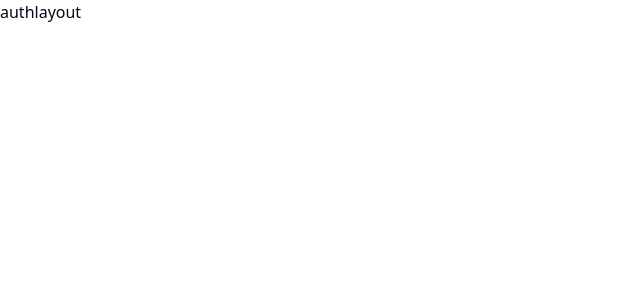
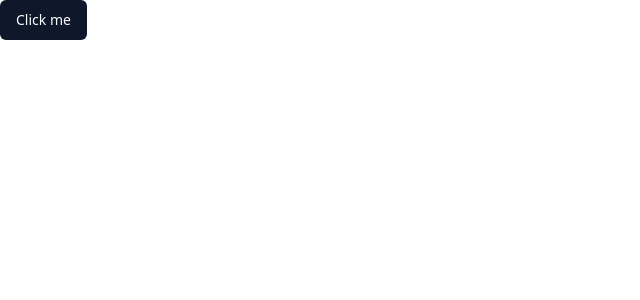
Before and after one commit to STARTNuremberg/Job_Board_Frontend, a React (Vite) app: page /Sign-up in a window 1280 px wide. Shown: the top 300 px of the page, without its empty margins (0-640 px from the left). Built offline with nearby package versions, Linux system fonts and the light colour scheme.

Commit message:
update AuthLayout && Add Schadcn Button

```diff
--- a/package.json
+++ b/package.json
@@ -10,6 +10,7 @@
     "preview": "vite preview"
   },
   "dependencies": {
+    "@radix-ui/react-slot": "^1.0.2",
     "class-variance-authority": "^0.7.0",
     "clsx": "^2.0.0",
     "lucide-react": "^0.302.0",
--- a/src/_auth/AuthLayout.tsx
+++ b/src/_auth/AuthLayout.tsx
@@ -1,7 +1,19 @@
-import React from "react";
+import { Outlet, Navigate } from "react-router-dom";
 
 const AuthLayout = () => {
-  return <div>authlayout</div>;
+  const isAuthenticated = false;
+
+  return <>
+    {isAuthenticated ? (
+      <Navigate to="./" />
+    ): (
+      <>
+        <section>
+          <Outlet />
+        </section>
+      </>
+    )}
+  </>;
 };
 
 export default AuthLayout;
--- a/src/_auth/forms/SignupForm.tsx
+++ b/src/_auth/forms/SignupForm.tsx
@@ -1,7 +1,9 @@
-import React from "react";
+import { Button } from "@/components/ui/button";
 
 const SignUpForm = () => {
-  return <div></div>;
+  return <>
+    <Button>Click me</Button>
+  </>;
 };
 
 export default SignUpForm;
--- /dev/null
+++ b/src/components/ui/button.tsx
@@ -0,0 +1,56 @@
+import * as React from "react"
+import { Slot } from "@radix-ui/react-slot"
+import { cva, type VariantProps } from "class-variance-authority"
+
+import { cn } from "@/lib/utils"
+
+const buttonVariants = cva(
+  "inline-flex items-center justify-center whitespace-nowrap rounded-md text-sm font-medium ring-offset-background transition-colors focus-visible:outline-none focus-visible:ring-2 focus-visible:ring-ring focus-visible:ring-offset-2 disabled:pointer-events-none disabled:opacity-50",
+  {
+    variants: {
+      variant: {
+        default: "bg-primary text-primary-foreground hover:bg-primary/90",
+        destructive:
+          "bg-destructive text-destructive-foreground hover:bg-destructive/90",
+        outline:
+          "border border-input bg-background hover:bg-accent hover:text-accent-foreground",
+        secondary:
+          "bg-secondary text-secondary-foreground hover:bg-secondary/80",
+        ghost: "hover:bg-accent hover:text-accent-foreground",
+        link: "text-primary underline-offset-4 hover:underline",
+      },
+      size: {
+        default: "h-10 px-4 py-2",
+        sm: "h-9 rounded-md px-3",
+        lg: "h-11 rounded-md px-8",
+        icon: "h-10 w-10",
+      },
+    },
+    defaultVariants: {
+      variant: "default",
+      size: "default",
+    },
+  }
+)
+
+export interface ButtonProps
+  extends React.ButtonHTMLAttributes<HTMLButtonElement>,
+    VariantProps<typeof buttonVariants> {
+  asChild?: boolean
+}
+
+const Button = React.forwardRef<HTMLButtonElement, ButtonProps>(
+  ({ className, variant, size, asChild = false, ...props }, ref) => {
+    const Comp = asChild ? Slot : "button"
+    return (
+      <Comp
+        className={cn(buttonVariants({ variant, size, className }))}
+        ref={ref}
+        {...props}
+      />
+    )
+  }
+)
+Button.displayName = "Button"
+
+export { Button, buttonVariants }
```
Also changed, not shown: 1 other file (tests, documents, lock files or other folders).
